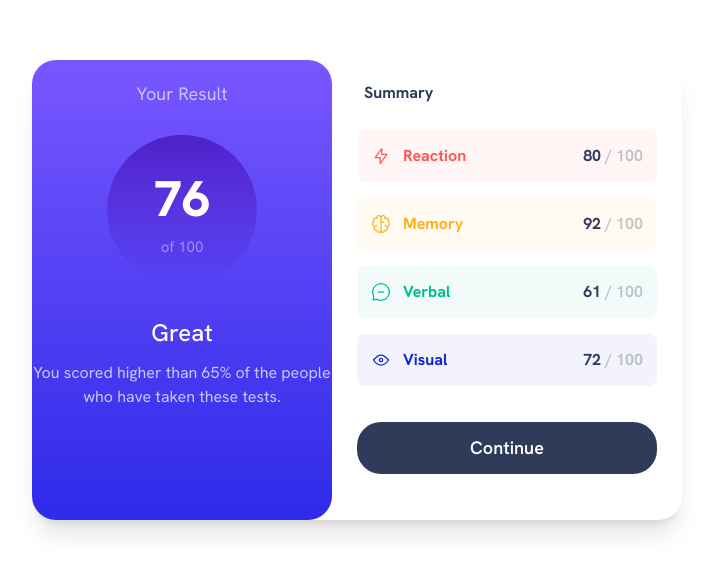
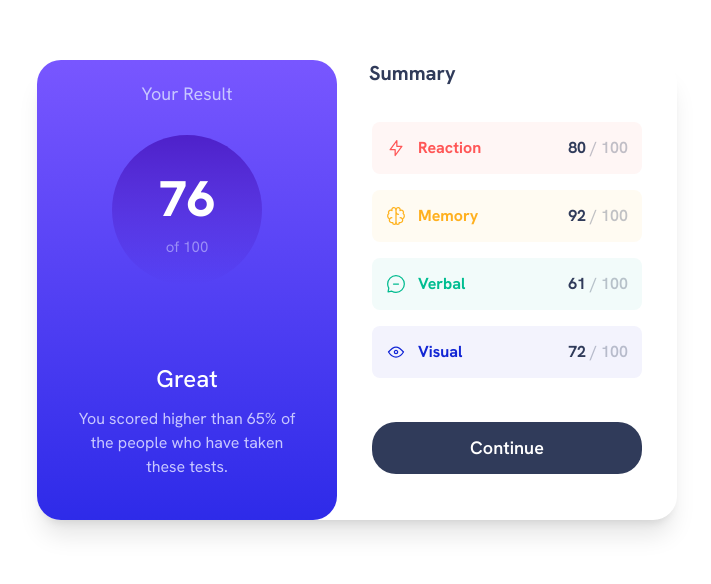
Before and after one commit to AbdullahHamadax/Results-summary, a website: page index.html in a window 1280 px wide. Shown: the part 110-694 px from the top of the page, without its empty margins (283-994 px from the left). Drawn offline with Linux system fonts and the light colour scheme.

Commit message:
Project is done

```diff
--- a/index.html
+++ b/index.html
@@ -28,7 +28,7 @@
     class="flex flex-col min-w-full min-h-screen text-center sm:justify-center sm:items-center font-Hanken"
   >
     <div
-      class="flex flex-col sm:flex-row sm:shadow-xl sm:items-center sm:content-center sm:rounded-3xl"
+      class="flex flex-col sm:flex-row sm:shadow-xl sm:items-center sm:content-center sm:rounded-3xl sm:h-[460px]"
     >
       <div
         class="flex flex-col gap-2 w-full h-[385px] rounded-b-3xl sm:rounded-3xl sm:w-[300px] sm:h-[460px] bg-gradient-to-t from-royalblue to-slateblue"
@@ -41,17 +41,23 @@
           <p class="text-[50px] font-[800] text-white">76</p>
           <p class="text-opacity-60 text-lavender text-[15px]">of 100</p>
         </div>
-        <div class="flex flex-col gap-2 mt-6 sm:gap-3">
+        <div class="flex flex-col gap-2 mt-6 sm:gap-3 sm:mt-[70px]">
           <p class="text-white font-[500] text-2xl">Great</p>
-          <p class="text-lavender max-w-[300px] mx-auto">
+          <p class="text-lavender max-w-[300px] mx-auto sm:w-[220px]">
             You scored higher than 65% of the people who have taken these tests.
           </p>
         </div>
       </div>
       <div class="flex flex-col">
-        <div class="px-8 pt-5 text-grayblue font-[700] self-start">Summary</div>
+        <div
+          class="px-8 pt-5 text-grayblue font-[700] self-start text-xl sm:mt-10"
+        >
+          Summary
+        </div>
         <div class="flex justify-between">
-          <div class="flex flex-col w-full gap-4 p-[25px] mb-5 sm:w-[350px]">
+          <div
+            class="flex flex-col w-full gap-4 p-[25px] sm:p-[35px] mb-5 sm:w-[340px]"
+          >
             <div
               class="flex justify-between rounded-[8px] bg-reaction p-[14px] w-full"
             >
@@ -104,11 +110,13 @@
                 <span class="font-semibold text-grayblue/30"> / 100</span>
               </p>
             </div>
-            <button
-              class="p-3 mt-2 text-lg font-semibold text-white bg-grayblue rounded-3xl sm:w-[300px] sm:mt-5"
-            >
-              Continue
-            </button>
+            <div class="sm:p-[20px] self-center">
+              <button
+                class="p-3 mt-2 text-lg font-semibold text-white bg-grayblue rounded-3xl sm:w-[270px] sm:mb-8 hover:bg-gradient-to-t from-royalblue to-slateblue"
+              >
+                Continue
+              </button>
+            </div>
           </div>
         </div>
       </div>
```
Also changed, not shown: dist/output.css.
